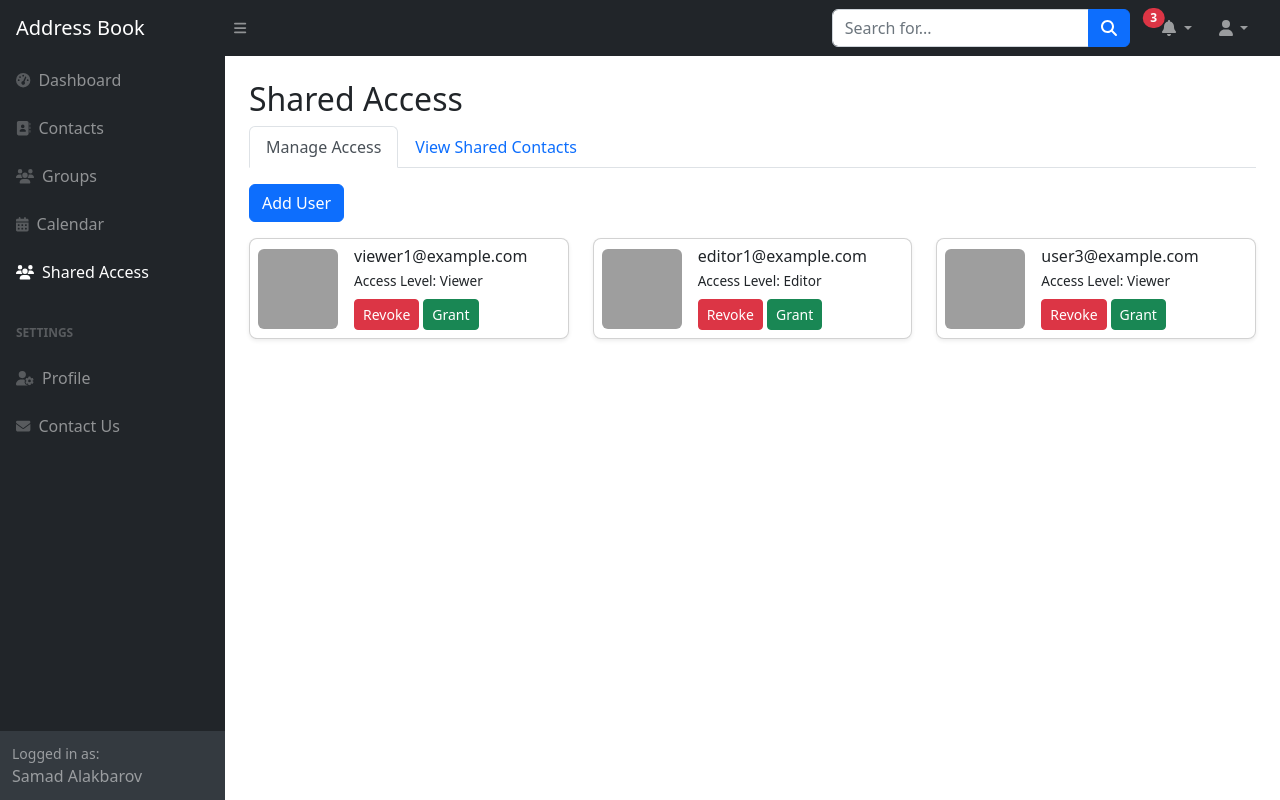
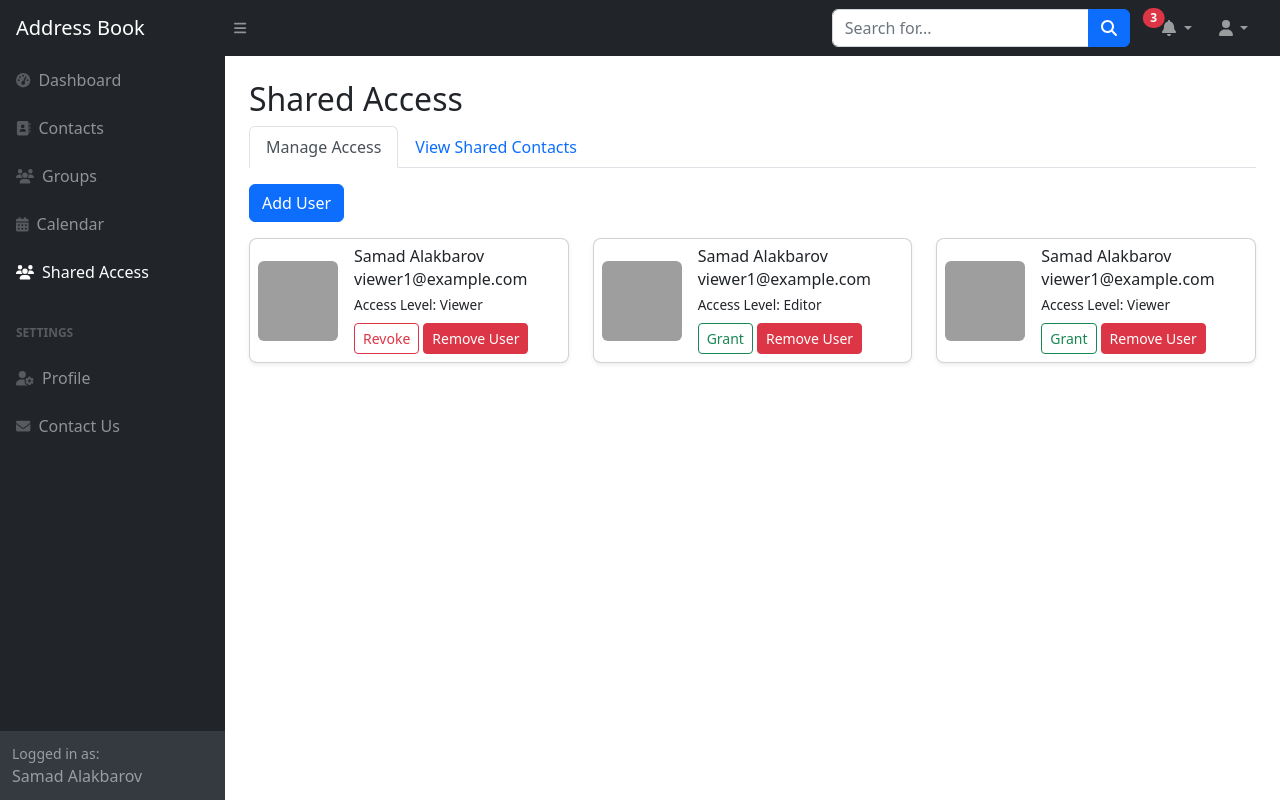
Before and after one commit to Samad126/AdressBookAppWeb, an ASP.NET Core app: page /SharedAccess in a window 1280 px wide. Run offline with ASP.NET Core 8, Linux system fonts and the light colour scheme; some libraries are stand-ins or nearby versions; grey boxes are pictures that could not be loaded.

Commit message:
Add contact details view and update user interface
- Implemented `ContactDetails` action in `SharedAccessController`.
- Updated user entries in `Index.cshtml` with names and emails.
- Modified action buttons for user management.
- Enhanced "View Contacts" button with ASP.NET Core tag helpers.
- Created `ContactDetails.cshtml` for displaying detailed contact information.

```diff
--- a/Controllers/SharedAccessController.cs
+++ b/Controllers/SharedAccessController.cs
@@ -8,5 +8,10 @@ namespace AdressBookAppWeb.Controllers
         {
             return View();
         }
+
+        public IActionResult ContactDetails()
+        {
+            return View();
+        }
     }
 }
--- a/Views/SharedAccess/Index.cshtml
+++ b/Views/SharedAccess/Index.cshtml
@@ -33,15 +33,16 @@
 
                         <!-- Info and Buttons Section -->
                         <div class="ms-3 w-100">
-                            <div class="d-flex justify-content-between align-items-center mb-1">
-                                <h6 class="mb-0">viewer1@example.com</h6>
+                            <div class="mb-1">
+                                <h6 class="mb-0">Samad Alakbarov</h6>
+                                <p class="mb-0">viewer1@example.com</p>
                             </div>
                             <p class="mb-0" style="font-size: 0.85rem;">Access Level: Viewer</p>
 
                             <!-- Action Buttons -->
                             <div class="d-flex gap-1 mt-2 flex-wrap">
-                                <button class="btn btn-sm btn-danger">Revoke</button>
-                                <button class="btn btn-sm btn-success">Grant</button>
+                                <button class="btn btn-sm btn-outline-danger">Revoke</button>
+                                <button class="btn btn-sm btn-danger">Remove User</button>
                             </div>
                         </div>
                     </div>
@@ -56,15 +57,16 @@
 
                         <!-- Info and Buttons Section -->
                         <div class="ms-3 w-100">
-                            <div class="d-flex justify-content-between align-items-center mb-1">
-                                <h6 class="mb-0">editor1@example.com</h6>
+                            <div class="mb-1">
+                                <h6 class="mb-0">Samad Alakbarov</h6>
+                                <p class="mb-0">viewer1@example.com</p>
                             </div>
                             <p class="mb-0" style="font-size: 0.85rem;">Access Level: Editor</p>
 
                             <!-- Action Buttons -->
                             <div class="d-flex gap-1 mt-2 flex-wrap">
-                                <button class="btn btn-sm btn-danger">Revoke</button>
-                                <button class="btn btn-sm btn-success">Grant</button>
+                                <button class="btn btn-sm btn-outline-success">Grant</button>
+                                <button class="btn btn-sm btn-danger">Remove User</button>
                             </div>
                         </div>
                     </div>
@@ -79,15 +81,16 @@
 
                         <!-- Info and Buttons Section -->
                         <div class="ms-3 w-100">
-                            <div class="d-flex justify-content-between align-items-center mb-1">
-                                <h6 class="mb-0">user3@example.com</h6>
+                            <div class="mb-1">
+                                <h6 class="mb-0">Samad Alakbarov</h6>
+                                <p class="mb-0">viewer1@example.com</p>
                             </div>
                             <p class="mb-0" style="font-size: 0.85rem;">Access Level: Viewer</p>
 
                             <!-- Action Buttons -->
                             <div class="d-flex gap-1 mt-2 flex-wrap">
-                                <button class="btn btn-sm btn-danger">Revoke</button>
-                                <button class="btn btn-sm btn-success">Grant</button>
+                                <button class="btn btn-sm btn-outline-success">Grant</button>
+                                <button class="btn btn-sm btn-danger">Remove User</button>
                             </div>
                         </div>
                     </div>
@@ -115,7 +118,7 @@
 
                             <!-- Action Buttons -->
                             <div class="d-flex gap-1 mt-2 flex-wrap">
-                                <a href="#" class="btn btn-sm btn-primary">View Contacts</a>
+                                <a asp-controller="SharedAccess" asp-action="ContactDetails" class="btn btn-sm btn-primary">View Contacts</a>
                             </div>
                         </div>
                     </div>
@@ -137,7 +140,7 @@
 
                             <!-- Action Buttons -->
                             <div class="d-flex gap-1 mt-2 flex-wrap">
-                                <a href="#" class="btn btn-sm btn-primary">View Contacts</a>
+                                <a asp-controller="SharedAccess" asp-action="ContactDetails" class="btn btn-sm btn-primary">View Contacts</a>
                             </div>
                         </div>
                     </div>
```
Also changed, not shown: Views/SharedAccess/ContactDetails.cshtml (added, +41 -0 lines).
